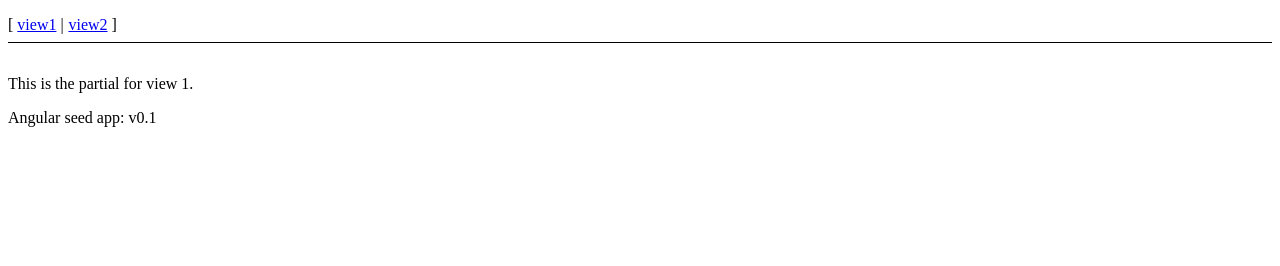
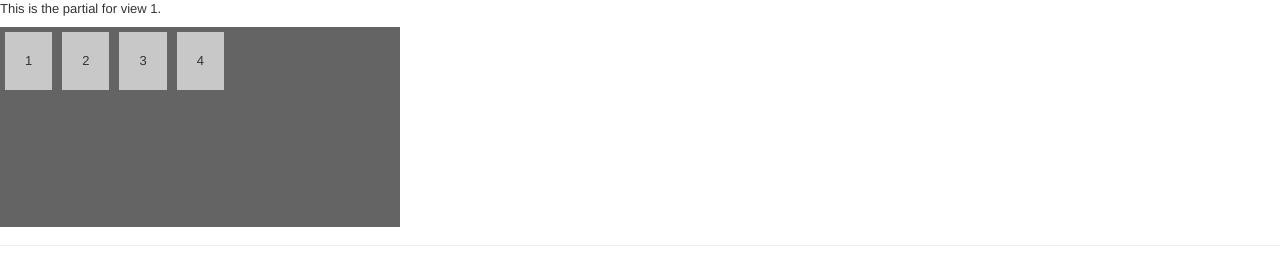
Before and after one commit to btford/file-manager.js, a plain HTML site: page app/index.html in a window 1280 px wide. Drawn offline with Linux system fonts and the light colour scheme.

Commit message:
some progress

```diff
--- /dev/null
+++ b/app/css/drag-drop.css
@@ -0,0 +1,15 @@
+draggable {
+  cursor: pointer;
+  padding: 20px;
+  margin: 5px;
+  background-color: rgb(200,200,200);
+  display: inline-block;
+}
+
+droppable {
+  background-color: rgb(100,100,100);
+  display: block;
+
+  width: 400px;
+  height: 200px;
+}
--- a/app/index.html
+++ b/app/index.html
@@ -3,17 +3,19 @@
 <head>
   <meta charset="utf-8">
   <title>My AngularJS App</title>
+  <link rel="stylesheet" href="css/bootstrap.min.css"/>
   <link rel="stylesheet" href="css/app.css"/>
+  <link rel="stylesheet" href="css/drag-drop.css"/>
 </head>
 <body>
-  <ul class="menu">
-    <li><a href="#/view1">view1</a></li>
-    <li><a href="#/view2">view2</a></li>
-  </ul>
 
   <div ng-view></div>
 
-  <div>Angular seed app: v<span app-version></span></div>
+  <div ng-controller="DragDropCtrl">
+    <droppable val="fromBin"></droppable>
+  </div>
+
+  <hr>
 
   <script src="lib/angular/angular.js"></script>
   <script src="js/app.js"></script>
--- a/app/js/controllers.js
+++ b/app/js/controllers.js
@@ -10,3 +10,8 @@ MyCtrl1.$inject = [];
 function MyCtrl2() {
 }
 MyCtrl2.$inject = [];
+
+function DragDropCtrl ($scope) {
+  $scope.fromBin = [1,2,3,4];
+}
+DragDropCtrl.$inject = ['$scope'];
--- a/app/js/directives.js
+++ b/app/js/directives.js
@@ -2,10 +2,74 @@
 
 /* Directives */
 
+(function () {
 
-angular.module('myApp.directives', []).
-  directive('appVersion', ['version', function(version) {
-    return function(scope, elm, attrs) {
-      elm.text(version);
-    };
-  }]);
+  var dragging = false,
+    model;
+
+  angular.module('myApp.directives', []).
+    directive('droppable', function ($compile) {
+      return {
+        restrict: 'E',
+        scope: {
+          val:'evaluate'
+        },
+        link: function (scope, element, attrs) {
+          element.bind('mouseup', function (ev) {
+            console.log('up');
+          });
+
+          element.append('<draggable ng-repeat="thing in val">{{thing}}</draggable>');
+
+          $compile(element.contents())(scope.$new());
+        }
+      };
+    }).
+    directive('draggable', function () {
+
+      var doc = angular.element(document);
+
+      return {
+        restrict: 'E',
+        /*
+        scope: {
+          thing:'evaluate'
+        },
+        */
+        link: function (scope, element, attrs) {
+
+          var onMove = function (ev) {
+            element.css('left', ev.x + 'px');
+            element.css('top', ev.y + 'px');
+            //console.log(ev, element);
+          };
+
+          var onUp = function (ev) {
+            ev.preventDefault();
+
+            // reset
+            element.css('position', null);
+            element.css('left', null);
+            element.css('top', null);
+
+            doc.unbind('mousemove', onMove);
+            doc.unbind('mouseup', onUp);
+          };
+
+          element.bind('mousedown', function (ev) {
+            ev.preventDefault();
+
+            doc.bind('mousemove', onMove);
+            doc.bind('mouseup', onUp);
+
+            element.css('position', 'absolute');
+          });
+
+          //onMove({x: 0, y: 0});
+          console.log(scope);
+
+        }
+      };
+    });
+
+}());
```
